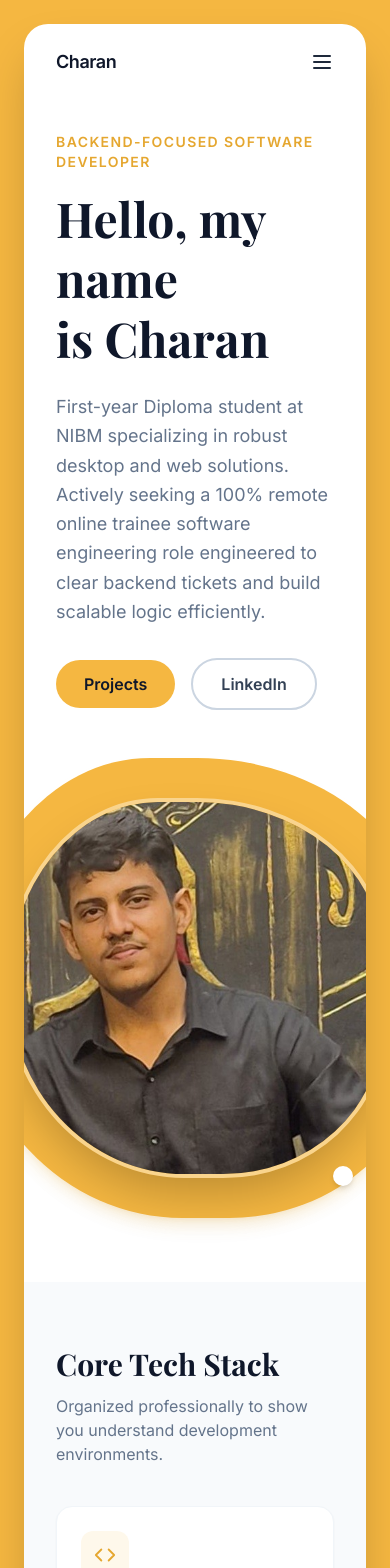
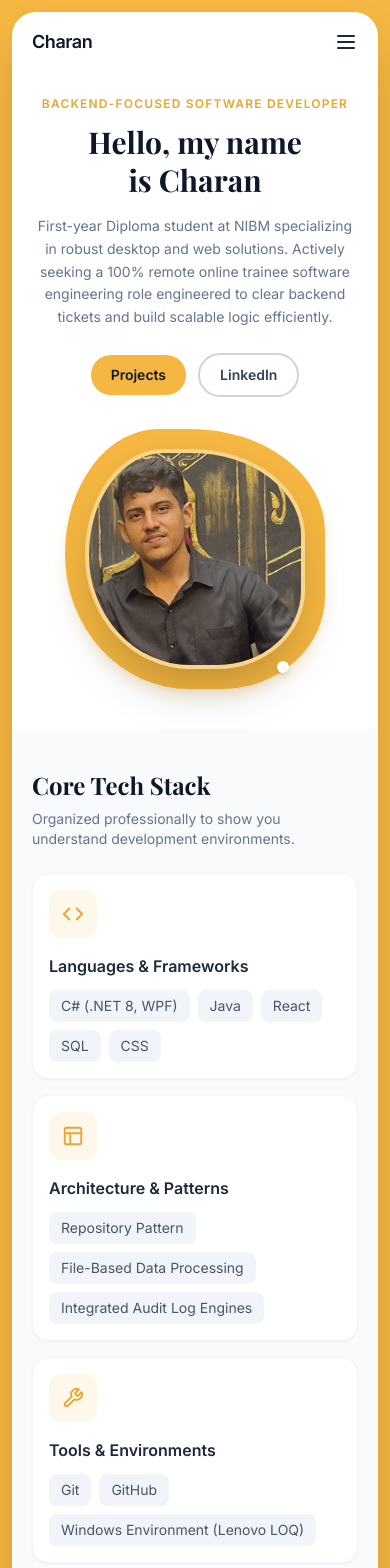
Before and after one commit to sivayogancharan612-oss/charan-portfolio, a React (Vite) app: page / in a window 390 px wide. Shown: the top 1568 px of the page. Built offline with nearby package versions, Linux system fonts and the light colour scheme.

Commit message:
Fix mobile responsiveness across all sections

```diff
--- a/src/components/AboutSection.jsx
+++ b/src/components/AboutSection.jsx
@@ -2,11 +2,11 @@ import { GraduationCap, BookOpen } from 'lucide-react'
 
 export default function AboutSection() {
   return (
-    <section id="about" className="px-8 md:px-16 py-16 bg-slate-50">
-      <h2 className="font-display text-3xl md:text-4xl font-bold text-slate-900 mb-10">
+    <section id="about" className="px-5 md:px-16 py-10 md:py-16 bg-slate-50">
+      <h2 className="font-display text-2xl md:text-4xl font-bold text-slate-900 mb-6 md:mb-10">
         About Me
       </h2>
-      <div className="grid grid-cols-1 md:grid-cols-2 gap-12">
+      <div className="grid grid-cols-1 md:grid-cols-2 gap-6 md:gap-12">
         {/* Education */}
         <div>
           <div className="flex items-center gap-3 mb-6">
--- a/src/components/Footer.jsx
+++ b/src/components/Footer.jsx
@@ -23,14 +23,14 @@ const socials = [
 
 export default function Footer() {
   return (
-    <footer id="contact" className="px-8 md:px-16 py-16">
-      <h2 className="font-display text-3xl md:text-4xl font-bold text-slate-900 mb-3">
+    <footer id="contact" className="px-5 md:px-16 py-10 md:py-16">
+      <h2 className="font-display text-2xl md:text-4xl font-bold text-slate-900 mb-2 md:mb-3">
         Get in Touch
       </h2>
-      <p className="text-slate-500 mb-10 max-w-lg">
+      <p className="text-slate-500 mb-6 md:mb-10 max-w-lg text-sm md:text-base">
         Feel free to reach out — I'm always open to discussing new opportunities.
       </p>
-      <div className="grid grid-cols-1 sm:grid-cols-3 gap-4 mb-12">
+      <div className="grid grid-cols-1 sm:grid-cols-3 gap-3 md:gap-4 mb-8 md:mb-12">
         {socials.map((s) => (
           <a
             key={s.label}
--- a/src/components/HeroSection.jsx
+++ b/src/components/HeroSection.jsx
@@ -1,26 +1,24 @@
-import { ArrowRight } from 'lucide-react'
-
 export default function HeroSection() {
   return (
-    <section className="relative px-8 md:px-16 pt-8 pb-16 md:pt-12 md:pb-24 overflow-hidden">
-      <div className="flex flex-col md:flex-row items-center gap-12">
+    <section className="relative px-5 md:px-16 pt-6 pb-10 md:pt-12 md:pb-24 overflow-hidden">
+      <div className="flex flex-col md:flex-row items-center gap-8 md:gap-12">
         {/* Left content */}
-        <div className="flex-1 z-10">
-          <span className="text-amber-500 font-semibold text-sm tracking-widest uppercase mb-4 block">
+        <div className="flex-1 z-10 text-center md:text-left">
+          <span className="text-amber-500 font-semibold text-xs md:text-sm tracking-widest uppercase mb-3 md:mb-4 block">
             Backend-Focused Software Developer
           </span>
-          <h1 className="font-display text-5xl md:text-6xl lg:text-7xl font-bold text-slate-900 leading-tight mb-6">
+          <h1 className="font-display text-3xl sm:text-4xl md:text-6xl lg:text-7xl font-bold text-slate-900 leading-tight mb-4 md:mb-6">
             Hello, my name<br />is <span className="text-slate-900">Charan</span>
           </h1>
-          <p className="text-slate-500 text-lg max-w-md mb-8 leading-relaxed">
+          <p className="text-slate-500 text-sm md:text-lg max-w-md mb-6 md:mb-8 leading-relaxed mx-auto md:mx-0">
             First-year Diploma student at NIBM specializing in robust desktop and web solutions.
             Actively seeking a 100% remote online trainee software engineering role engineered
             to clear backend tickets and build scalable logic efficiently.
           </p>
-          <div className="flex items-center gap-4">
+          <div className="flex items-center gap-3 md:gap-4 justify-center md:justify-start">
             <a
               href="#projects"
-              className="bg-amber-400 hover:bg-amber-500 text-slate-900 font-semibold px-7 py-3 rounded-full transition-all hover:shadow-lg hover:shadow-amber-400/30"
+              className="bg-amber-400 hover:bg-amber-500 text-slate-900 font-semibold px-5 md:px-7 py-2.5 md:py-3 rounded-full transition-all hover:shadow-lg hover:shadow-amber-400/30 text-sm md:text-base"
             >
               Projects
             </a>
@@ -28,7 +26,7 @@ export default function HeroSection() {
               href="https://www.linkedin.com/in/sivayogan-charan-307436411/"
               target="_blank"
               rel="noopener noreferrer"
-              className="border-2 border-slate-300 hover:border-amber-400 text-slate-700 font-semibold px-7 py-3 rounded-full transition-all"
+              className="border-2 border-slate-300 hover:border-amber-400 text-slate-700 font-semibold px-5 md:px-7 py-2.5 md:py-3 rounded-full transition-all text-sm md:text-base"
             >
               LinkedIn
             </a>
@@ -36,14 +34,12 @@ export default function HeroSection() {
         </div>
 
         {/* Right visual — organic blob with profile image */}
-        <div className="flex-1 relative flex justify-center items-center min-h-[460px]">
-          {/* Yellow blob background — larger, sits behind */}
-          <div className="absolute w-[460px] h-[460px] bg-amber-400 rounded-[60%_40%_55%_45%_/_55%_45%_55%_45%] animate-blob shadow-lg shadow-amber-400/20" />
+        <div className="flex-1 relative flex justify-center items-center min-h-[260px] md:min-h-[460px]">
+          {/* Yellow blob background */}
+          <div className="absolute w-[260px] h-[260px] md:w-[460px] md:h-[460px] bg-amber-400 rounded-[60%_40%_55%_45%_/_55%_45%_55%_45%] animate-blob shadow-lg shadow-amber-400/20" />
 
-          {/* Profile image — same blob shape, sits on top */}
-          <div
-            className="relative z-10 w-[380px] h-[380px] overflow-hidden rounded-[60%_40%_55%_45%_/_55%_45%_55%_45%] animate-blob shadow-2xl border-4 border-white/40"
-          >
+          {/* Profile image */}
+          <div className="relative z-10 w-[220px] h-[220px] md:w-[380px] md:h-[380px] overflow-hidden rounded-[60%_40%_55%_45%_/_55%_45%_55%_45%] animate-blob shadow-2xl border-4 border-white/40">
             <img
               src="/profile.jpg"
               alt="Charan - Backend Developer"
@@ -52,7 +48,7 @@ export default function HeroSection() {
           </div>
 
           {/* Decorative small dot */}
-          <div className="absolute bottom-8 right-8 w-5 h-5 bg-white rounded-full z-20 shadow-md" />
+          <div className="absolute bottom-4 right-4 md:bottom-8 md:right-8 w-3 h-3 md:w-5 md:h-5 bg-white rounded-full z-20 shadow-md" />
         </div>
       </div>
     </section>
--- a/src/components/Navbar.jsx
+++ b/src/components/Navbar.jsx
@@ -11,7 +11,7 @@ export default function Navbar() {
   ]
 
   return (
-    <nav className="flex items-center justify-between px-8 md:px-16 py-6">
+    <nav className="flex items-center justify-between px-5 md:px-16 py-4 md:py-6">
       <a href="#" className="text-slate-900 font-semibold text-lg tracking-tight">
         Charan
       </a>
--- a/src/components/ProjectsSection.jsx
+++ b/src/components/ProjectsSection.jsx
@@ -30,18 +30,18 @@ const projects = [
 
 export default function ProjectsSection() {
   return (
-    <section id="projects" className="px-8 md:px-16 py-16">
-      <h2 className="font-display text-3xl md:text-4xl font-bold text-slate-900 mb-3">
+    <section id="projects" className="px-5 md:px-16 py-10 md:py-16">
+      <h2 className="font-display text-2xl md:text-4xl font-bold text-slate-900 mb-2 md:mb-3">
         Featured Projects
       </h2>
-      <p className="text-slate-500 mb-10 max-w-lg">
+      <p className="text-slate-500 mb-6 md:mb-10 max-w-lg text-sm md:text-base">
         Case studies that demonstrate structural thinking and engineering discipline.
       </p>
-      <div className="grid grid-cols-1 md:grid-cols-3 gap-6">
+      <div className="grid grid-cols-1 md:grid-cols-3 gap-4 md:gap-6">
         {projects.map((project) => (
           <div
             key={project.title}
-            className="bg-white rounded-2xl p-6 shadow-sm hover:shadow-md transition-shadow border border-slate-100 flex flex-col"
+            className="bg-white rounded-2xl p-4 md:p-6 shadow-sm hover:shadow-md transition-shadow border border-slate-100 flex flex-col"
           >
             <div className="flex items-center gap-3 mb-4">
               <div className="w-10 h-10 bg-amber-400/10 rounded-xl flex items-center justify-center">
--- a/src/components/TechStack.jsx
+++ b/src/components/TechStack.jsx
@@ -20,18 +20,18 @@ const categories = [
 
 export default function TechStack() {
   return (
-    <section className="px-8 md:px-16 py-16 bg-slate-50">
-      <h2 className="font-display text-3xl md:text-4xl font-bold text-slate-900 mb-3">
+    <section className="px-5 md:px-16 py-10 md:py-16 bg-slate-50">
+      <h2 className="font-display text-2xl md:text-4xl font-bold text-slate-900 mb-2 md:mb-3">
         Core Tech Stack
       </h2>
-      <p className="text-slate-500 mb-10 max-w-lg">
+      <p className="text-slate-500 mb-6 md:mb-10 max-w-lg text-sm md:text-base">
         Organized professionally to show you understand development environments.
       </p>
-      <div className="grid grid-cols-1 md:grid-cols-3 gap-6">
+      <div className="grid grid-cols-1 md:grid-cols-3 gap-4 md:gap-6">
         {categories.map((cat) => (
           <div
             key={cat.title}
-            className="bg-white rounded-2xl p-6 shadow-sm hover:shadow-md transition-shadow border border-slate-100"
+            className="bg-white rounded-2xl p-4 md:p-6 shadow-sm hover:shadow-md transition-shadow border border-slate-100"
           >
             <div className="w-12 h-12 bg-amber-400/10 rounded-xl flex items-center justify-center mb-4">
               <cat.icon className="text-amber-500" size={22} />
--- a/src/index.css
+++ b/src/index.css
@@ -19,7 +19,13 @@ body {
   display: flex;
   align-items: center;
   justify-content: center;
-  padding: 24px;
+  padding: 12px;
+}
+
+@media (min-width: 768px) {
+  body {
+    padding: 24px;
+  }
 }
 
 #root {
```
